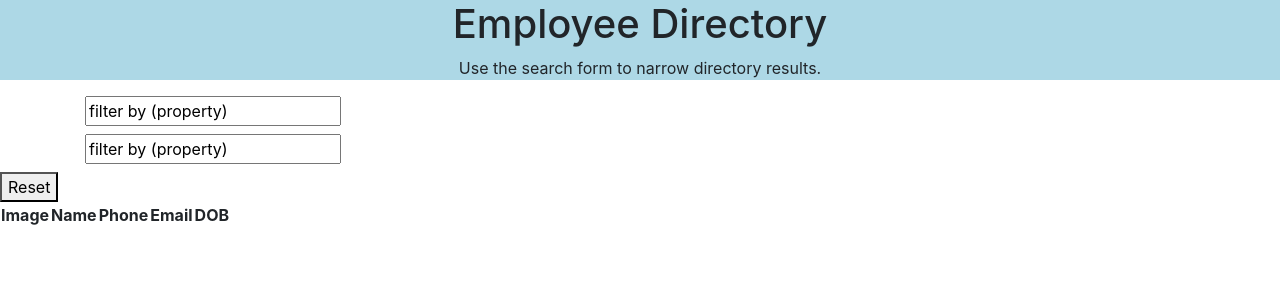
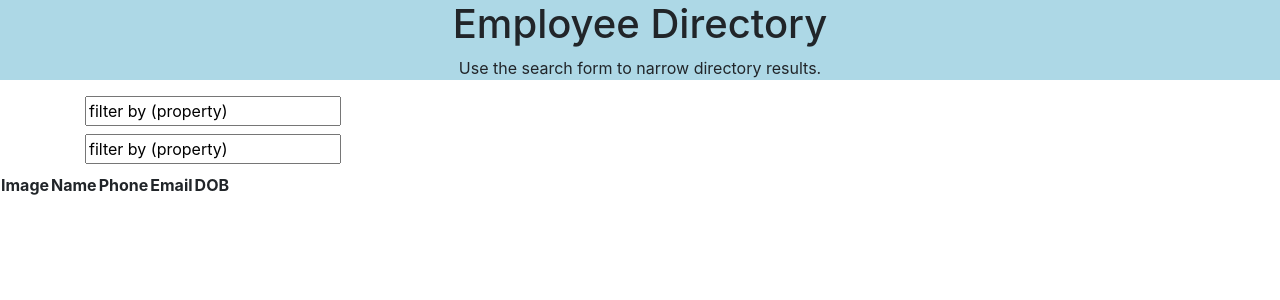
Before and after one commit to nsuroghon/Employee-Dir, a React (Create React App) app in the folder directory/: page / in a window 1280 px wide. Shown: the top 300 px of the page. Built offline with nearby package versions, Linux system fonts and the light colour scheme.

Commit message:
removing reset button

```diff
--- a/directory/src/App.js
+++ b/directory/src/App.js
@@ -1,7 +1,6 @@
 import React from "react";
 import Form from "./components/Form/form";
 import Navigation from './components/Navigation/navigation'
-import Reset from './components/reset'
 import TableHead from "./components/tableHeader";
 
 class App extends React.Component {
@@ -9,7 +8,7 @@ class App extends React.Component {
     return(
       <div>
         <Navigation />
-        <Form /> <Reset />
+        <Form />
         <TableHead />
       </div>
     )}}
--- a/directory/src/components/reset.js
+++ /dev/null
@@ -1,11 +0,0 @@
-import React, { Component } from "react";
-
-class Reset extends Component {
-    render() {
-        return(
-            <div>
-                <button type="button" className="reset">Reset</button>
-            </div>
-        )}}
-
-export default Reset;
```
